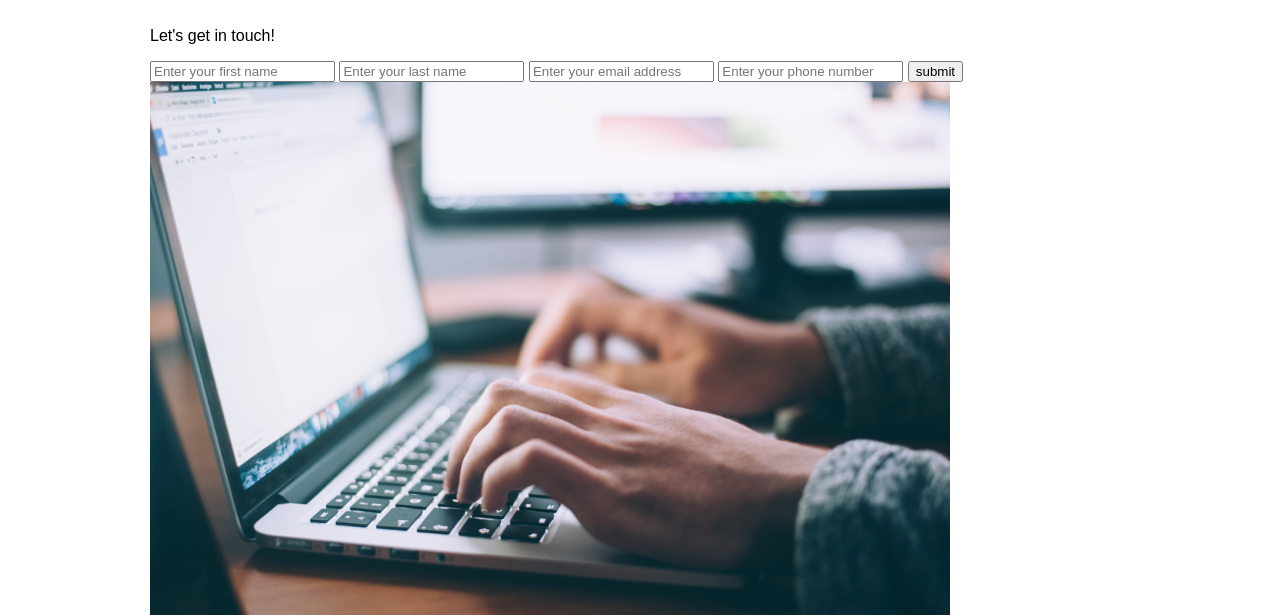
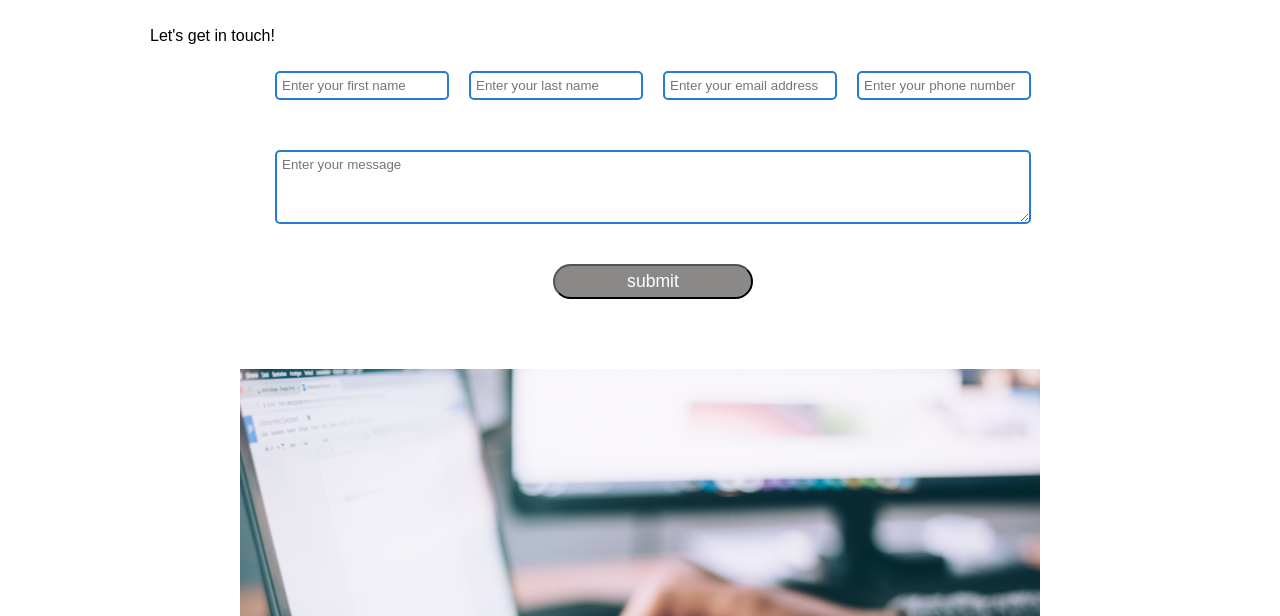
Before and after one commit to farleysm8909/CS601_HW2_Farley, a plain HTML site: page contact.html in a window 1280 px wide. Shown: the part 155-771 px from the top of the page. Drawn offline with Linux system fonts and the light colour scheme; a web font is replaced by a local one.

Commit message:
contact formatting, index redo

```diff
--- a/contact.html
+++ b/contact.html
@@ -34,14 +34,17 @@
       <h1>Contact</h1>
       <p>Let's get in touch!</p>
       <form>
-        <input type="text" placeholder="Enter your first name">
-        <input type="text" placeholder="Enter your last name">
-        <input type="text" placeholder="Enter your email address">
-        <input type="text" placeholder="Enter your phone number">
-        <input type="submit" value="submit">
+        <section class="textboxesContainer">
+          <input type="text" placeholder="Enter your first name" class="textbox">
+          <input type="text" placeholder="Enter your last name" class="textbox">
+          <input type="text" placeholder="Enter your email address" class="textbox">
+          <input type="text" placeholder="Enter your phone number" class="textbox">
+        </section>
+        <textarea placeholder="Enter your message" id="textarea" rows="4" cols="50"></textarea>
+        <input type="submit" value="submit" id="submit_button">
       </form>
-      <figure>
-        <img src="images/glenn-carstens-peters-npxXWgQ33ZQ-unsplash.jpg" alt="Hands on a keyboard" width="800">
+      <figure id="contact_fig">
+        <img src="images/glenn-carstens-peters-npxXWgQ33ZQ-unsplash.jpg" alt="Hands on a keyboard">
         <figcaption>Photo courtesy of Glenn Carstens-Peters from Unsplash.com</figcaption>
       </figure>
     </main>
--- a/screenstyle.css
+++ b/screenstyle.css
@@ -19,7 +19,7 @@ header > h2 > a {
 nav {
   background-color: #72ade6;
   height: 46px;
-  box-shadow: 0px 3px 8px lightgrey;
+  box-shadow: 0px 3px 8px #d3d3d3;
 }
 
 nav > ul {
@@ -84,7 +84,7 @@ nav > ul > li {
 
 .dropdownContent a:hover {
   background-color: #8b8888;
-  color: white;
+  color: #FFFFFF;
 }
 
 .dropdown:hover #work_btn {
@@ -98,7 +98,7 @@ body {
   margin: 0;
 }
 
-h1, nav, footer {
+h1, h2, h3, nav, footer {
   font-family: "Be Vietnam", Arial, sans-serif;
 }
 
@@ -119,7 +119,7 @@ footer {
   text-align: center;
   padding: 12px 0;
   background-color: #8b8888;
-  color: white;
+  color: #FFFFFF;
 }
 
 /*-----------------Specific Classes/ID's-----------------*/
@@ -150,6 +150,35 @@ footer {
 
 .goalText {
   font-size: 1.2em;
+}
+
+#link_container {
+  display: flex;
+  flex-direction: row;
+  justify-content: space-between;
+  margin-bottom: 50px;
+}
+
+.workSample {
+  width: 320px;
+  margin: 30px;
+}
+
+.workSample a {
+  text-decoration: none;
+  color: #000000;
+}
+
+.workSample a:hover {
+  color: #257cd1;
+}
+
+.workSample img {
+  width: 320px;
+}
+
+.workSample img:hover {
+  opacity: 0.5;
 }
 
 /*-----------------About.html-----------------*/
@@ -213,6 +242,68 @@ figure {
   padding-bottom: 10px;
 }
 
+/*-----------------Contact.html-----------------*/
+
+form {
+  display: flex;
+  flex-direction: column;
+  flex-wrap: wrap;
+  width: 750px;
+  margin-left: auto;
+  margin-right: auto;
+}
+
+.textboxesContainer {
+  display: flex;
+  flex-direction: row;
+  margin-bottom: 30px;
+}
+
+.textbox {
+  width: 160px;
+}
+
+.textbox, #textarea {
+  padding: 5px;
+  margin: 10px;
+  border: 2px solid #257cd1;
+  border-radius: 5px;
+}
+
+#textarea {
+  font-family: Arial, Helvetica, sans-serif;
+  margin-bottom: 30px;
+}
+
+#submit_button {
+  margin: 10px;
+  width: 200px;
+  border-radius: 20px;
+  margin-left: auto;
+  margin-right: auto;
+  padding: 5px;
+  background-color: #8b8888;
+  color: #FFFFFF;
+  font-size: 1.1em;
+}
+
+#submit_button:hover {
+  background-color: #000000;
+  color: #FFFFFF;
+}
+
+#contact_fig {
+  text-align: center;
+  margin: 50px;
+}
+
+#contact_fig img {
+  width: 800px;
+  padding: 10px;
+}
+
+
+
 /*-----------------Photography.html-----------------*/
 
 .galleryContainer {
```
Also changed, not shown: index.html (+21 -2 lines), photography.html (+2 -2 lines), readme.txt, 1 other file.
